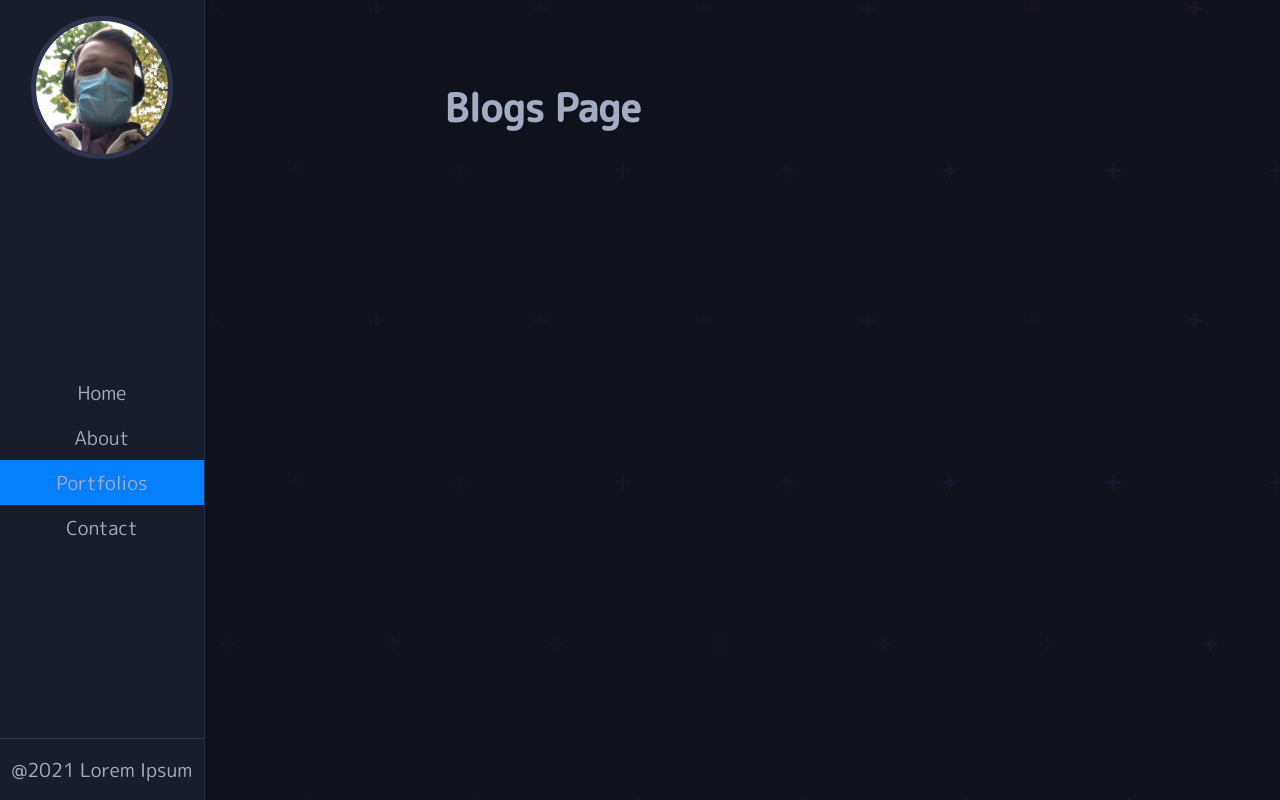
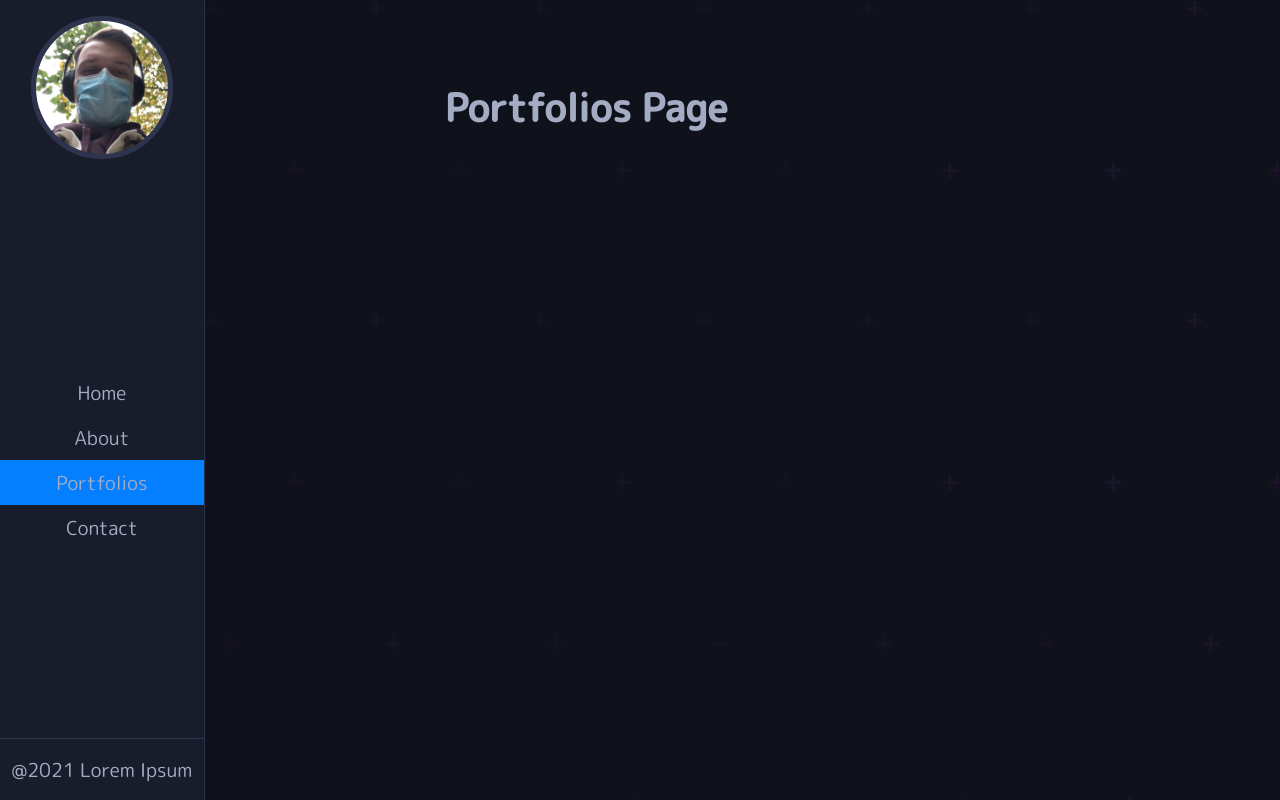
Before and after one commit to TrondEinar/my_portfolio, a React (Create React App) app: page /portfolios in a window 1280 px wide. Built offline with nearby package versions, Linux system fonts and the light colour scheme.

Commit message:
fixed small bugg

```diff
--- a/src/Pages/PortfoliosPage.js
+++ b/src/Pages/PortfoliosPage.js
@@ -3,7 +3,7 @@ import React from 'react';
 function PortfoliosPage() {
     return (
         <div>
-            <h1>Blogs Page</h1>
+            <h1>Portfolios Page</h1>
         </div>
     )
 }
```
Also changed, not shown: 1 other file (tests, documents, lock files or other folders).
